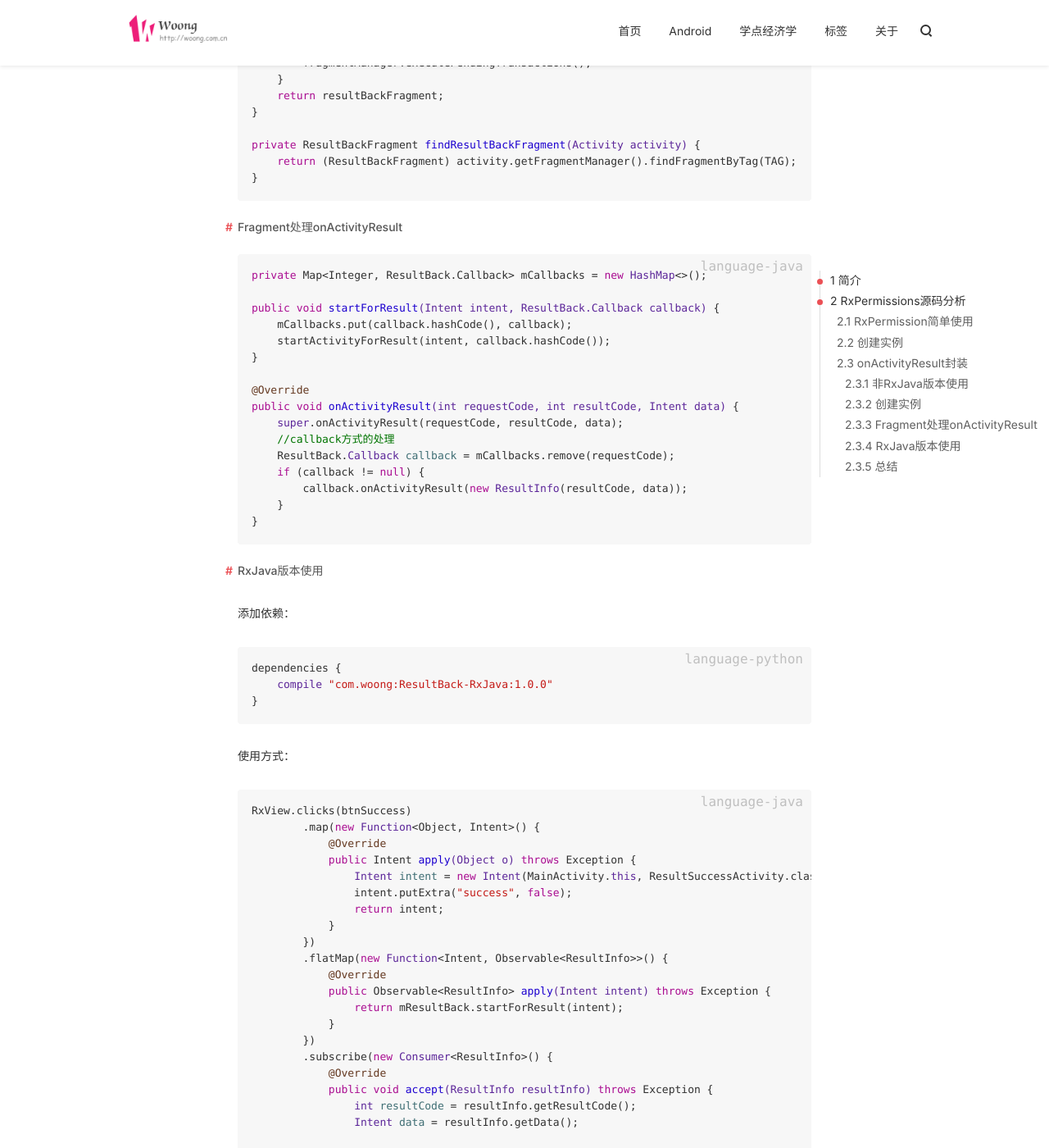
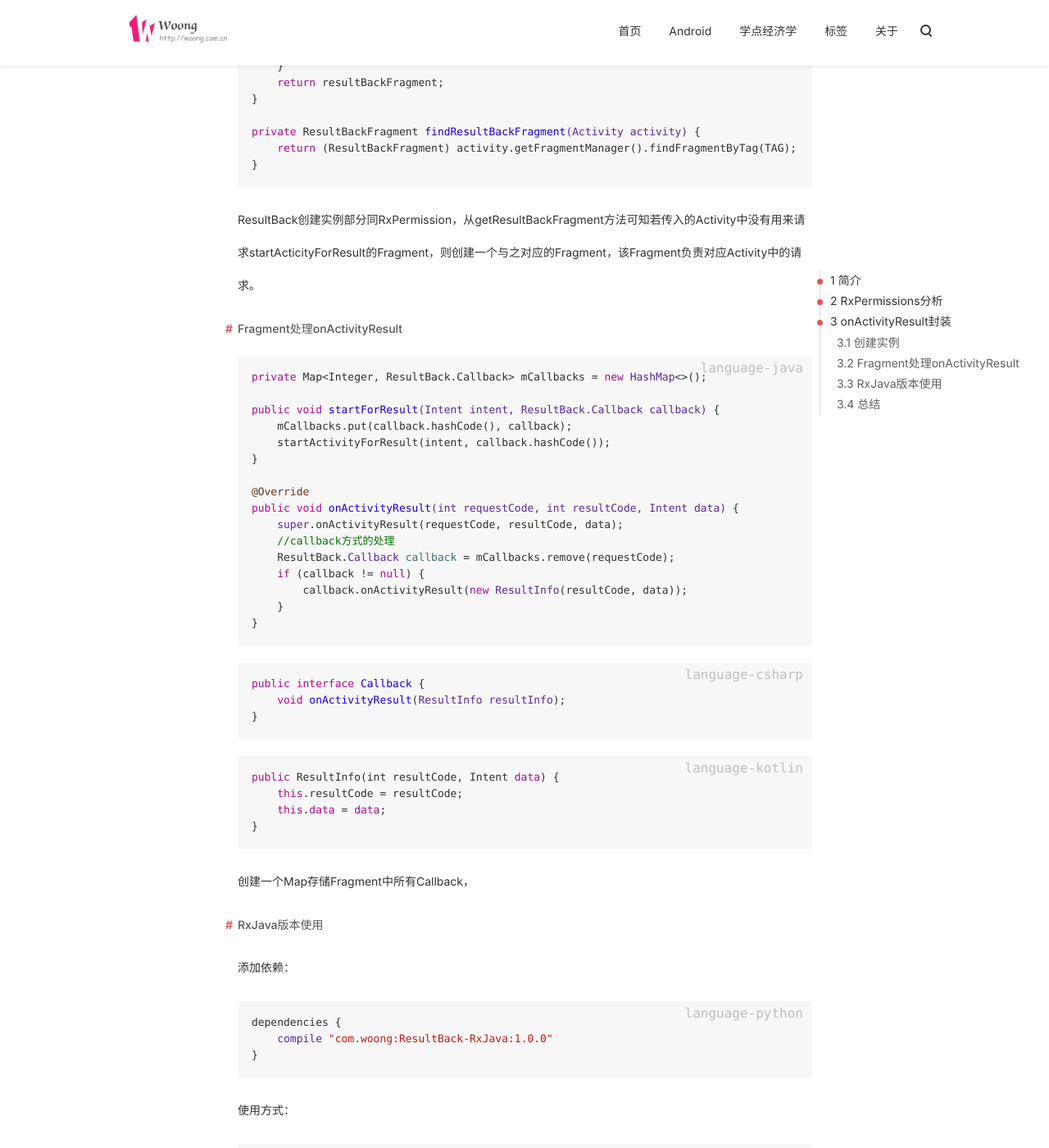
Before and after one commit to j1406493495/j1406493495.github.io, a Jekyll site: the page built from _posts/android/2018-03-04-RxPermissions源码引发的血案——onActivityResult封装.md, in a window 1280 px wide and 1400 px high, scrolled down 4298 px. Shown: the whole window at 82% size. Built offline with Jekyll 4.4.1, drawn with Linux system fonts in a browser that asks for light colours; nearby versions of some CDN libraries; comment, search, counter and statistics services are not loaded; some of the changed text lies outside the part shown.

Commit message:
[Bug XXXX] update article Cause: None Solution: None Fixed Version: None Branch: None

````diff
--- a/_posts/android/2018-03-04-RxPermissions源码引发的血案——onActivityResult封装.md
+++ b/_posts/android/2018-03-04-RxPermissions源码引发的血案——onActivityResult封装.md
@@ -30,9 +30,7 @@
 
 前提有了，接下来我们就来搞点事情，鼓捣鼓捣。。。
 
-#### RxPermissions源码分析
-
-###### RxPermission简单使用
+#### RxPermissions分析
 
 ```
 RxJavaInterop.toV2Observable(
@@ -115,7 +111,7 @@
 
 其中master分支为非RxJava版本，rxjava分支为RxJava版本。
 
-###### 非RxJava版本使用
+#####非RxJava版本使用
 
 添加依赖：
 
@@ -152,11 +148,13 @@
 });
 ```
 
+#####ResultBack源码分析
+
 ###### 创建实例
 
 ```
-public ResultBack(Fragment fragment){
-    this(fragment.getActivity());
+public ResultBack(Activity activity) {
+    mResultBackFragment = getResultBackFragment(activity);
 }
 
 private ResultBackFragment getResultBackFragment(Activity activity) {
@@ -178,7 +176,7 @@
 }
 ```
 
-
+ResultBack创建实例部分同RxPermission，从getResultBackFragment方法可知若传入的Activity中没有用来请求startActicityForResult的Fragment，则创建一个与之对应的Fragment，该Fragment负责对应Activity中的请求。
 
 ###### Fragment处理onActivityResult
 
@@ -201,7 +199,20 @@
 }
 ```
 
+```
+public interface Callback {
+    void onActivityResult(ResultInfo resultInfo);
+}
+```
 
+```
+public ResultInfo(int resultCode, Intent data) {
+    this.resultCode = resultCode;
+    this.data = data;
+}
+```
+
+创建一个Map存储Fragment中所有Callback，
 
 ###### RxJava版本使用
 
@@ -247,6 +258,6 @@
 
 #### 总结
 
-至此，RxPermissions源码分析和onActivityResult封装就结束了。
+至此，onActivityResult封装就结束了。
 
 阅读Github优质开源项目的源码，从中提取精华代码，并运用的实际项目中，是一种开发进阶的好方法，上述源码分析中有任何错误的地方，还请大家多多反馈，共同学习进步。
````
Also changed, not shown: other parts of _posts/android/2018-03-04-RxPermissions源码引发的血案——onActivityResult封装.md (+0 -2 lines).
